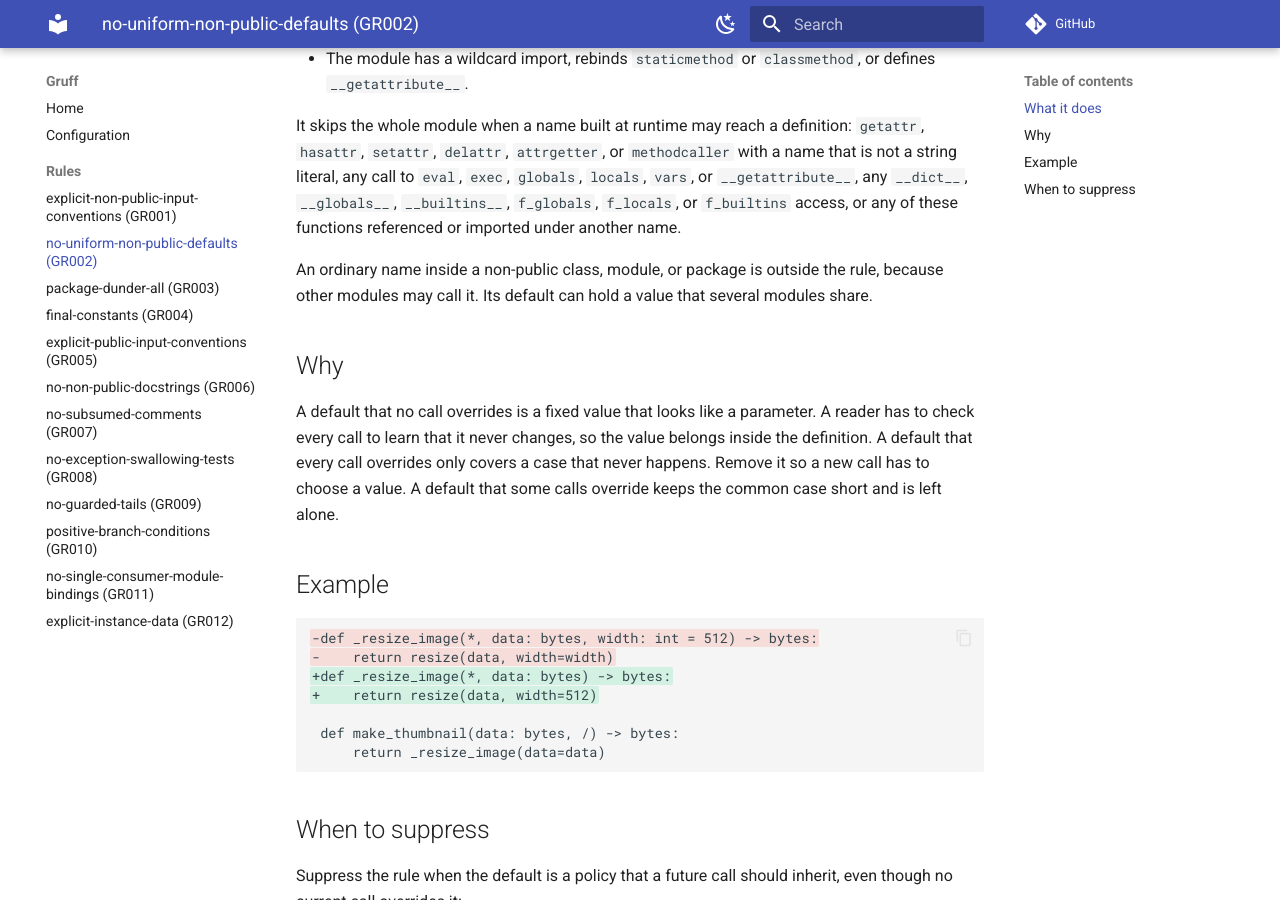
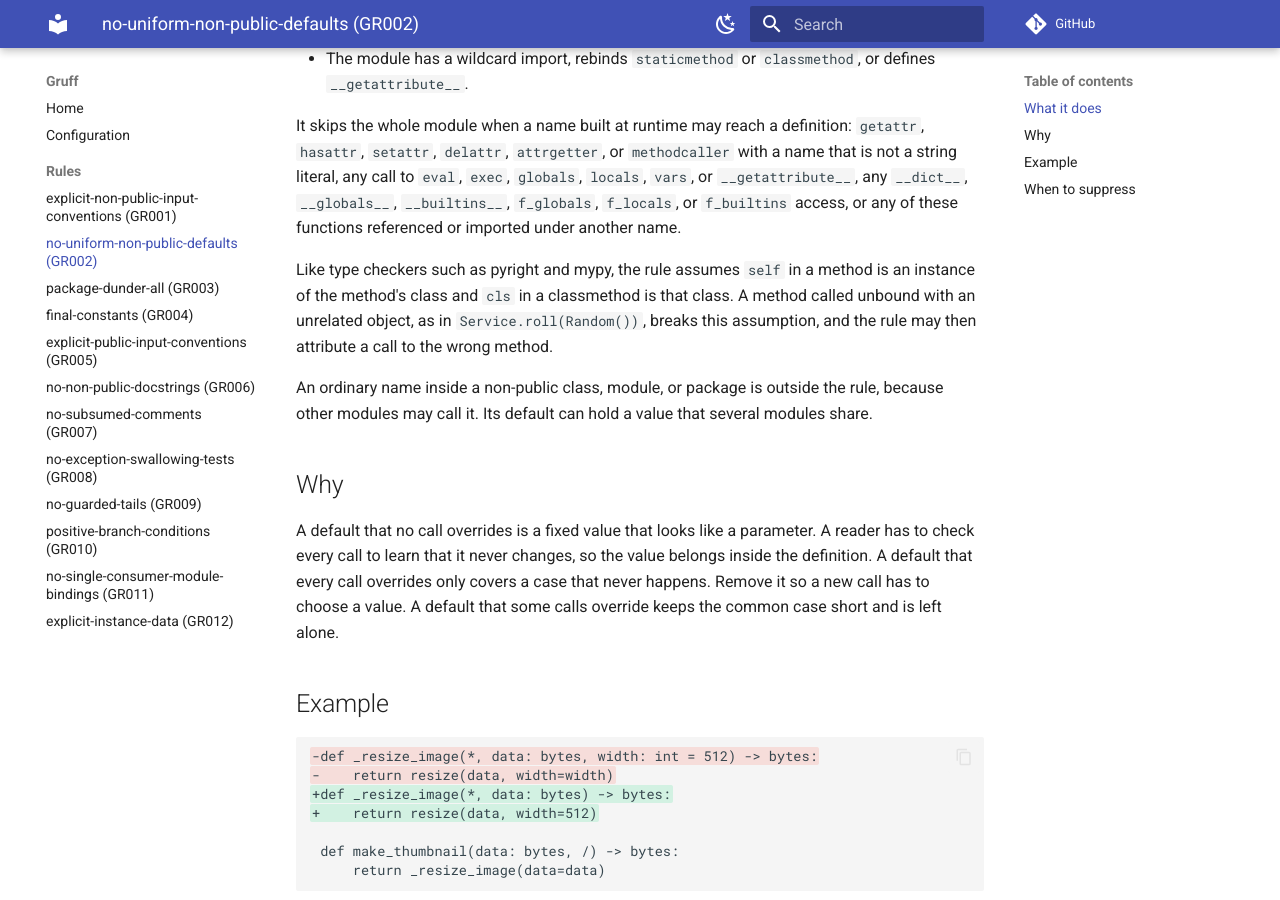
Before and after one commit to wkentaro/gruff, an MkDocs documentation site: the page built from docs/rules/no-uniform-non-public-defaults.md, in a window 1280 px wide and 900 px high, scrolled down 911 px. Built offline with MkDocs 1.6.1 and Material for MkDocs 9.7.7, drawn with Linux system fonts in a browser that asks for light colours; comment, search, counter and statistics services are not loaded.

Commit message:
docs: state GR002's assumption about method receivers
The rule ties `self._name()` to the method's own class, as type
checkers do. Python allows an unbound call with an unrelated object,
which no single-module analysis can rule out, so the doc states the
assumption.

```diff
--- a/docs/rules/no-uniform-non-public-defaults.md
+++ b/docs/rules/no-uniform-non-public-defaults.md
@@ -19,6 +19,8 @@ The rule reads only the definition's own module, so it skips a definition when i
 - The module has a wildcard import, rebinds `staticmethod` or `classmethod`, or defines `__getattribute__`.
 
 It skips the whole module when a name built at runtime may reach a definition: `getattr`, `hasattr`, `setattr`, `delattr`, `attrgetter`, or `methodcaller` with a name that is not a string literal, any call to `eval`, `exec`, `globals`, `locals`, `vars`, or `__getattribute__`, any `__dict__`, `__globals__`, `__builtins__`, `f_globals`, `f_locals`, or `f_builtins` access, or any of these functions referenced or imported under another name.
+
+Like type checkers such as pyright and mypy, the rule assumes `self` in a method is an instance of the method's class and `cls` in a classmethod is that class. A method called unbound with an unrelated object, as in `Service.roll(Random())`, breaks this assumption, and the rule may then attribute a call to the wrong method.
 
 An ordinary name inside a non-public class, module, or package is outside the rule, because other modules may call it. Its default can hold a value that several modules share.
 
```
